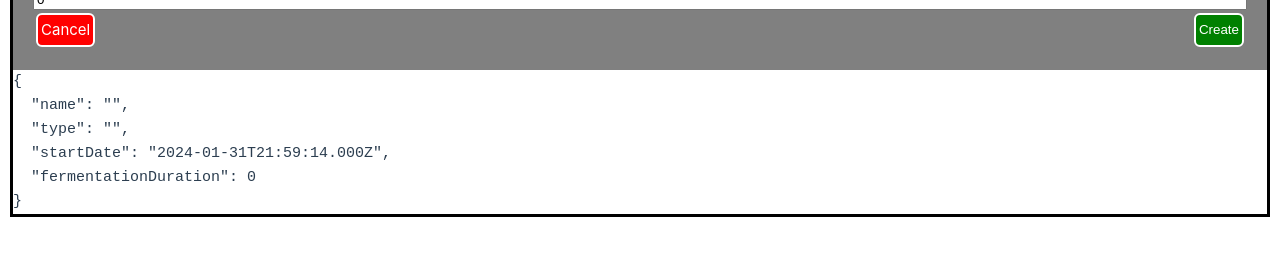
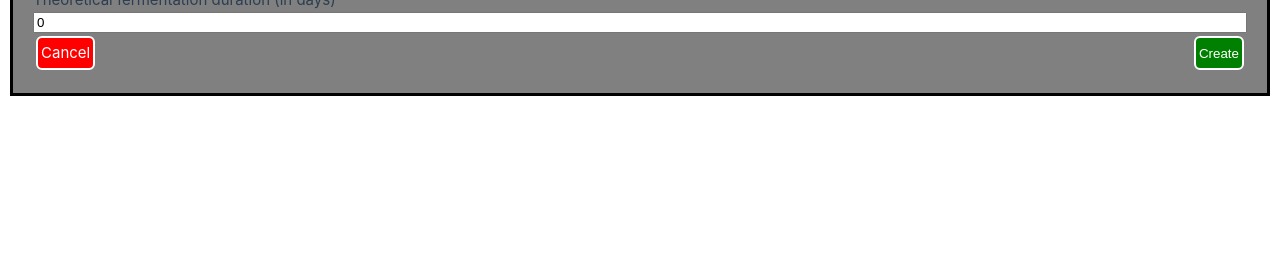
Before and after one commit to Boussax/fizzit-front, a Vue app: page /create in a window 1280 px wide. Shown: the part 377-632 px from the top of the page. Built offline with nearby package versions, Linux system fonts and the light colour scheme.

Commit message:
chore: clean code

```diff
--- a/src/components/FermentCreation.vue
+++ b/src/components/FermentCreation.vue
@@ -72,7 +72,6 @@ function sendForm(ferment: PartialFerment) {
       </div>
     </form>
   </div>
-  <pre>{{ ferment }}</pre>
 </template>
 
 <style scoped>
```
